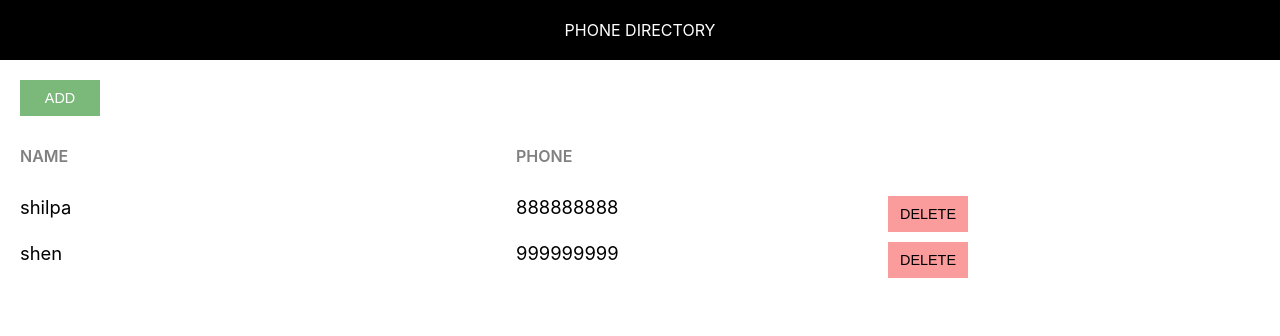
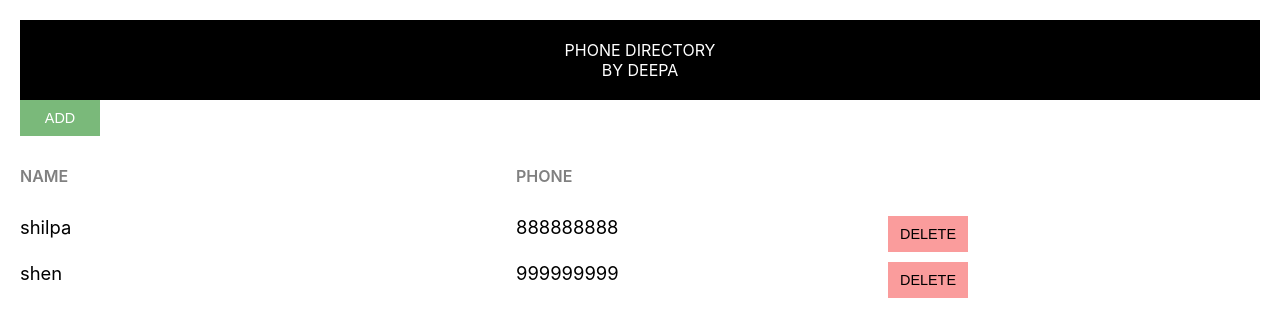
Before and after one commit to DMurtyK/ReactJS, a React (Create React App) app: page / in a window 1280 px wide. Shown: the top 336 px of the page. Built offline with nearby package versions, Linux system fonts and the light colour scheme.

Commit message:
Passed heading to Header component as props

```diff
--- a/src/App.js
+++ b/src/App.js
@@ -24,10 +24,11 @@ import './App.css';
 
     return (
       <div>
-        <Header/>
+
 
 
               <div className="component-body-container">
+                <Header heading = "Phone Directory" instructor = " by Deepa"/>
                   <button className="custom-btn add-btn">Add</button>
 
           <div className="grid-container heading-container">
@@ -57,8 +58,16 @@ import './App.css';
 
         </div>
       </div>
-    );
+
+
+
+
+);
+
+
   }
 }
 
+
+
 export default App;
--- a/src/Header.js
+++ b/src/Header.js
@@ -1,12 +1,13 @@
 import React from  'react';
 import header from './Header.css';
 
-const Header = function(){
+const Header = function(props){
 
 return(
 
     <div className = "header">
-      Phone Directory
+      {props.heading}<br/>
+      {props.instructor}
    </div>
 
 
@@ -20,7 +21,7 @@ export default Header;
 // class Header extends Component {
 // render(){
 
-//     retune(
+//     return(
 //     <div className = "header">
 //            Phone Directory
 //         </div>
```
